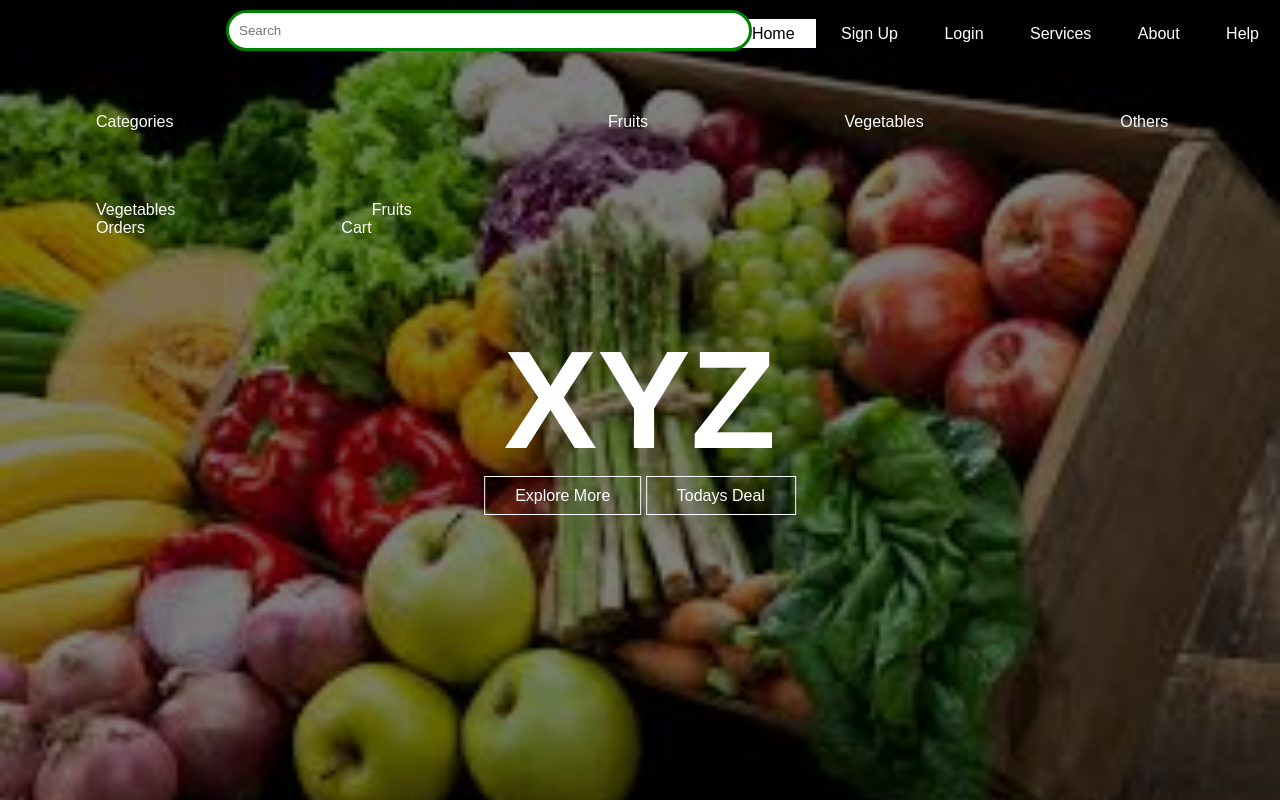
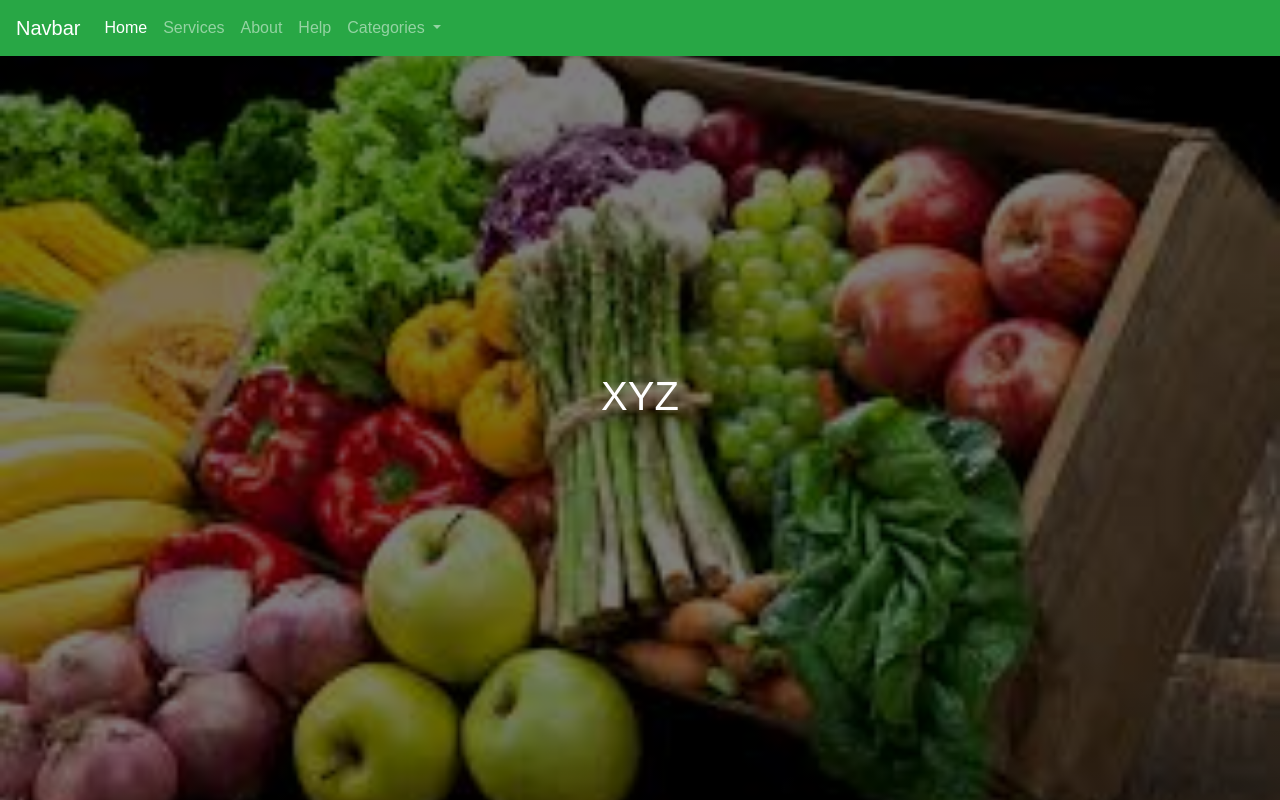
Before and after one commit to Mendon1427/Practice, a plain HTML site: page interface.html in a window 1280 px wide. Drawn offline with nearby package versions, Linux system fonts and the light colour scheme.

Commit message:
interface changed

```diff
--- /dev/null
+++ b/css/interface.css
@@ -0,0 +1,27 @@
+* {
+    margin: 0;
+    padding: 0;
+    font-family: sans-serif;
+}
+
+header {
+    background-image:linear-gradient(rgba(0,0,0,0.5),rgba(0,0,0,0.5)),url(../img/both.jpg);
+    height: 100vh;
+    background-position: center;
+    background-size: cover;
+
+}
+
+
+
+.title {
+    position: absolute;
+    top: 50%;
+    left: 50%;
+    transform: translate(-50%,-50%);
+}
+
+.title {
+    color: white;
+    font-size: 150px;
+}
--- a/login.css
+++ b/css/login.css
@@ -1,7 +1,7 @@
 body {
 margin: 0;
 padding: 0;
-background: url("img/vege.png");
+background: url("../img/vege.png");
 background-size: cover;
 background-position: center;
 font-family: sans-serif;
--- /dev/null
+++ b/css/main.css
@@ -0,0 +1,67 @@
+body{
+    background-image: url("../img/veg3.png");
+    background-size:cover;
+    font-family:sans-serif;
+}
+.main{
+	max-width:350px;
+	border-radius:20px;
+	margin:auto;
+	background:rgba(0,0,0,0.8);
+	box-sizing:border-box;
+	padding:40px;
+	color:#fff;
+	margin-top:100px;
+}
+
+.b {
+    width: 80px;
+    height: 80px;
+    border-radius: 50%;
+    position: absolute;
+    top: 50px;
+    left: calc(50% - 50px);
+}
+
+h1 {
+	text-align: center;
+}
+input[type=text],input[type=password]
+{
+	width: 100%;
+	border:none;
+	background:rgba(0,0,0,10);
+	border-bottom:1px solid #fff;
+	background:transparent;
+	padding:12px 5px;
+	outline:none;
+	color:#fff;
+	margin:5px;
+	font-weight:bold;
+}
+input[type=submit]
+{
+	width:100%;
+	box-sizing:border-box;
+	padding:10px 0;
+	margin-top:30px;
+	outline:none;
+	background:#78dff1;
+	opacity:0.7;
+	border-radius:20px;
+	font-size:20px;
+	color:#000;
+}
+
+input[type="submit"]:hover{
+    cursor: pointer;
+    background: #5df058;
+    color: #000;
+}
+
+.main a{
+    text-decoration: none;
+    font-size: 12px;
+    line-height: 20px;
+    color: rgb(243, 150, 201);
+}
--- a/interface.css
+++ /dev/null
@@ -1,120 +0,0 @@
-* {
-    margin: 0;
-    padding: 0;
-    font-family: sans-serif;
-}
-
-header {
-    background-image:linear-gradient(rgba(0,0,0,0.5),rgba(0,0,0,0.5)),url(img/both.jpg);
-    height: 100vh;
-    background-position: center;
-    background-size: cover;
-
-}
-
-.main ul {
-    float: right;
-    list-style-type: none;
-    margin-top: 25px;
-}
-
-.main ul li{
-    display: inline-block;
-}
-
-.main ul li a{
-text-decoration: none;
-color: #fff;
-padding: 5px 20px;
-border: 1px solid transparent;
-transition: 0.6s ease;
-}
-
-.main ul li.active a{
-    background-color: #fff;
-    color: black;
-}
-
-.main ul li a:hover{
-    background-color: #fff;
-    color: black;
-}
-
-
-
-.title {
-    position: absolute;
-    top: 50%;
-    left: 50%;
-    transform: translate(-50%,-50%);
-}
-
-.title {
-    color: white;
-    font-size: 70px;
-}
-
-.button {
-    position: absolute;
-    top: 62%;
-    left: 50%;
-    transform: translate(-50%,-50%);
-
-}
-
-.btn {
-    border: 1px solid #fff;
-    padding: 10px 30px;
-    color: #fff;
-    text-decoration: none;
-    transition: 0.6s ease;
-
-}
-
-.btn:hover {
-    background-color: #fff;
-    color: black;
-}
-
-.search {
-    position: absolute;
-    right: 80%;
-    margin-top: 10px;
-    width: 30px;
-
-
-}
-
-input {
-    border: 3px solid green;
-    height: 35px;
-    width: 500px;
-    border-radius: 50px;
-    padding: 0px 10px;
-}
-
-
-.cat ul {
-    float: left;
-    list-style-type: none;
-    margin-top: 70px;
-}
-
-.cat ul li{
-    display: inline-block;
-}
-
-.cat ul li a{
-text-decoration: none;
-color: #fff;
-width: 100px;
-margin: 10px;
-padding: 7px 85px;
-border: 1px solid transparent;
-transition: 0.6s ease;
-}
-
-.cat ul li a:hover{
-    background-color: rgb(243, 161, 175);
-    color: black;
-}
--- a/interface.html
+++ b/interface.html
@@ -4,52 +4,55 @@
     <meta charset="UTF-8">
     <meta name="viewport" content="width=device-width, initial-scale=1.0">
     <title>Main Interface</title>
-    <link rel="stylesheet" type="text/css" href="interface.css">
+    <link rel="stylesheet" type="text/css" href="css/interface.css">
     <link rel="stylesheet" type="text/css" href="https://stackpath.bootstrapcdn.com/font-awesome/4.7.0/css/font-awesome.min.css">
-
+    <link rel="stylesheet" href="https://stackpath.bootstrapcdn.com/bootstrap/4.5.0/css/bootstrap.min.css" integrity="sha384-9aIt2nRpC12Uk9gS9baDl411NQApFmC26EwAOH8WgZl5MYYxFfc+NcPb1dKGj7Sk" crossorigin="anonymous">
 
 </head>
 <body>
    <header>
-       <div class="main">
-           <ul>
-               <li class="active"><a href="#">Home</a></li>
-               <li><a href="#">Sign Up</a></li>
-               <li><a href="#">Login</a></li>
-               <li><a href="#">Services</a></li>
-               <li><a href="#">About</a></li>
-               <li><a href="#">Help</a></li>
-           </ul>
-       </div>
-       <div class="title">
-           <h1>XYZ</h1>
-       </div>
-       <div class="button">
-           <a href="#" class="btn">Explore More</a>
-           <a href="#" class="btn">Todays Deal</a>
-       </div>
-       <div class="search">
-           <input type="text" name="box" placeholder="Search">
-           <i class="fa fa-search" aria-hidden="true"></i>
-       </div>
-   <div class="cat">
-    <ul>
-        <li><a href="#">Categories</a>
-        <div class="sub-cat">
-            <ul>
-                <li><a href="#">Vegetables</a></li>
-                <li><a href="#">Fruits</a></li>
-            </ul>
+    <nav class="navbar navbar-expand-lg navbar-dark bg-success">
+        <a class="navbar-brand" href="#">Navbar</a>
+        <button class="navbar-toggler" type="button" data-toggle="collapse" data-target="#navbarNavDropdown" aria-controls="navbarNavDropdown" aria-expanded="false" aria-label="Toggle navigation">
+          <span class="navbar-toggler-icon"></span>
+        </button>
+        <div class="collapse navbar-collapse" id="navbarNavDropdown">
+          <ul class="navbar-nav">
+            <li class="nav-item active">
+              <a class="nav-link" href="#">Home <span class="sr-only">(current)</span></a>
+            </li>
+            <li class="nav-item">
+              <a class="nav-link" href="#">Services</a>
+            </li>
+            <li class="nav-item">
+              <a class="nav-link" href="#">About</a>
+            </li>
+            <li class="nav-item">
+                <a class="nav-link" href="#">Help</a>
+              </li>
+            <li class="nav-item dropdown">
+              <a class="nav-link dropdown-toggle" href="#" id="navbarDropdownMenuLink" role="button" data-toggle="dropdown" aria-haspopup="true" aria-expanded="false">
+                Categories
+              </a>
+              <div class="dropdown-menu" aria-labelledby="navbarDropdownMenuLink">
+                <a class="dropdown-item" href="#">Fruits</a>
+                <a class="dropdown-item" href="#">Vegetables</a>
+                <a class="dropdown-item" href="#">Orders</a>
+              </div>
+            </li>
+          </ul>
         </div>
-        </li>
-        <li><a href="#">Fruits</a></li>
-        <li><a href="#">Vegetables</a></li>
-        <li><a href="#">Others</a></li>
-        <li><a href="#">Orders</a></li>
-        <li><a href="#">Cart</a></li>
-    </ul>
+      </nav>
+       <div class="container">
+
+  <div class="title">
+    <h1>XYZ</h1>
 </div>
-   </header>
+</div>
+</header>
+   <script src="https://code.jquery.com/jquery-3.5.1.slim.min.js" integrity="sha384-DfXdz2htPH0lsSSs5nCTpuj/zy4C+OGpamoFVy38MVBnE+IbbVYUew+OrCXaRkfj" crossorigin="anonymous"></script>
+<script src="https://cdn.jsdelivr.net/npm/popper.js@1.16.0/dist/umd/popper.min.js" integrity="sha384-Q6E9RHvbIyZFJoft+2mJbHaEWldlvI9IOYy5n3zV9zzTtmI3UksdQRVvoxMfooAo" crossorigin="anonymous"></script>
+<script src="https://stackpath.bootstrapcdn.com/bootstrap/4.5.0/js/bootstrap.min.js" integrity="sha384-OgVRvuATP1z7JjHLkuOU7Xw704+h835Lr+6QL9UvYjZE3Ipu6Tp75j7Bh/kR0JKI" crossorigin="anonymous"></script>
 
 </body>
 </html>
--- a/main.css
+++ /dev/null
@@ -1,67 +0,0 @@
-body{
-    background-image: url("img/veg3.png");
-    background-size:cover;
-    font-family:sans-serif;
-}
-.main{
-	max-width:350px;
-	border-radius:20px;
-	margin:auto;
-	background:rgba(0,0,0,0.8);
-	box-sizing:border-box;
-	padding:40px;
-	color:#fff;
-	margin-top:100px;
-}
-
-.b {
-    width: 80px;
-    height: 80px;
-    border-radius: 50%;
-    position: absolute;
-    top: 50px;
-    left: calc(50% - 50px);
-}
-
-h1 {
-	text-align: center;
-}
-input[type=text],input[type=password]
-{
-	width: 100%;
-	border:none;
-	background:rgba(0,0,0,10);
-	border-bottom:1px solid #fff;
-	background:transparent;
-	padding:12px 5px;
-	outline:none;
-	color:#fff;
-	margin:5px;
-	font-weight:bold;
-}
-input[type=submit]
-{
-	width:100%;
-	box-sizing:border-box;
-	padding:10px 0;
-	margin-top:30px;
-	outline:none;
-	background:#78dff1;
-	opacity:0.7;
-	border-radius:20px;
-	font-size:20px;
-	color:#000;
-}
-
-input[type="submit"]:hover{
-    cursor: pointer;
-    background: #5df058;
-    color: #000;
-}
-
-.main a{
-    text-decoration: none;
-    font-size: 12px;
-    line-height: 20px;
-    color: rgb(243, 150, 201);
-}
```
Also changed, not shown: index.html (+2 -1 lines), signup.html (+1 -1 lines).
